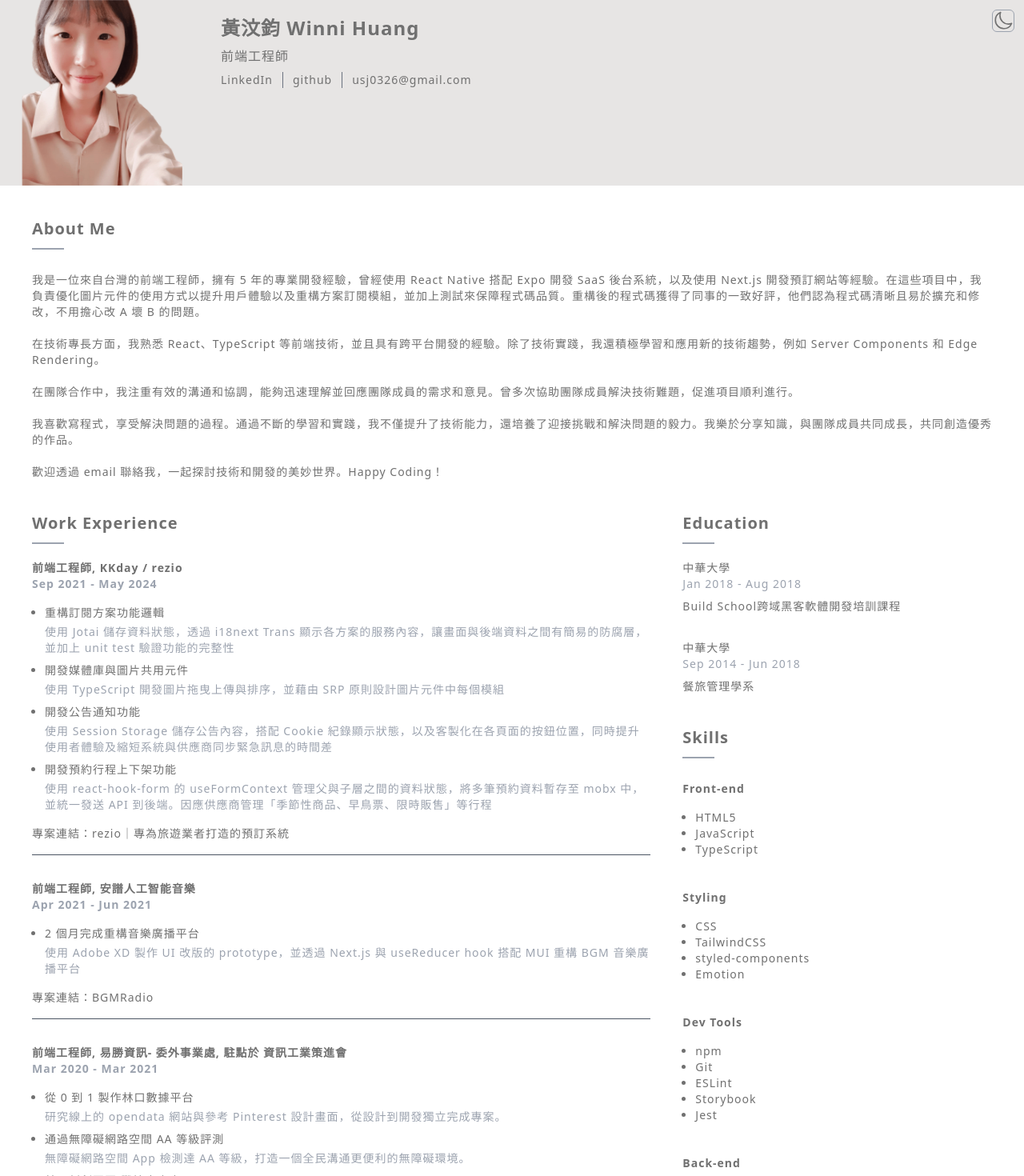
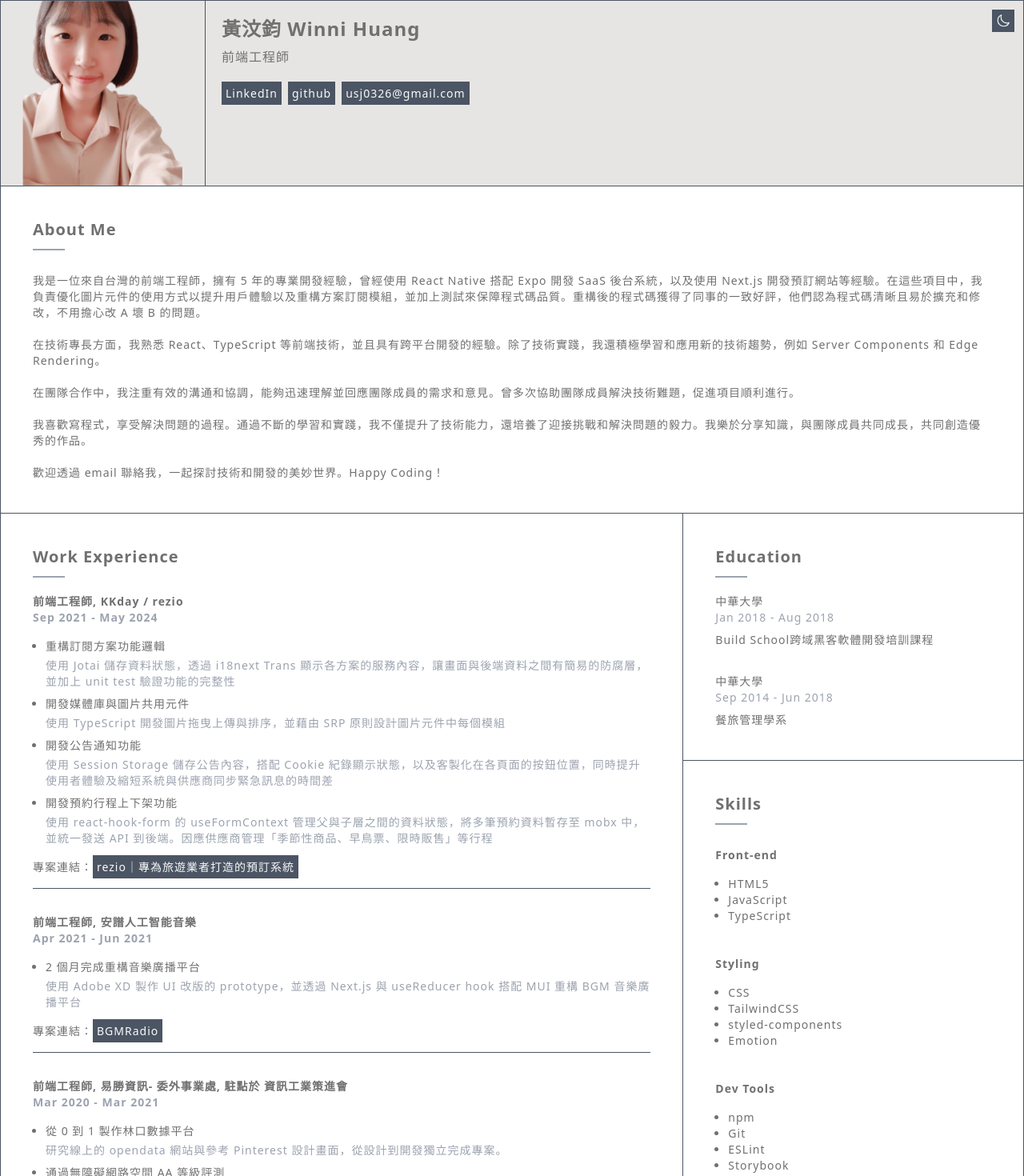
Before and after one commit to beiyi1996/resume, a React (Create React App) app: page / in a window 1280 px wide. Shown: the top 1470 px of the page at 80% size. Built offline with nearby package versions, Linux system fonts and the light colour scheme.

Commit message:
feat: add border on layout

```diff
--- a/src/components/about.jsx
+++ b/src/components/about.jsx
@@ -3,9 +3,9 @@ import { Title } from "./contents";
 
 export default function AboutMe() {
   return (
-    <div>
+    <div className="border-t-none border-b-none p-10 border-custom">
       <Title content="About Me" />
-      <p className="pt-10 text-left dark:text-stone-50">
+      <p className="pt-10 text-left">
         我是一位來自台灣的前端工程師，擁有 5 年的專業開發經驗，曾經使用 React
         Native 搭配 Expo 開發 SaaS 後台系統，以及使用 Next.js
         開發預訂網站等經驗。在這些項目中，我負責優化圖片元件的使用方式以提升用戶體驗以及重構方案訂閱模組，並加上測試來保障程式碼品質。重構後的程式碼獲得了同事的一致好評，他們認為程式碼清晰且易於擴充和修改，不用擔心改
--- a/src/components/banner.jsx
+++ b/src/components/banner.jsx
@@ -17,30 +17,27 @@ const info = [
 ];
 
 const Link = ({ href, content }) => (
-  <a
-    href={href}
-    className="text-xs hover:bg-gray-600 hover:text-gray-50 dark:text-stone-300 hover:dark:bg-stone-50 hover:dark:text-zinc-600"
-  >
+  <a href={href} className="text-xs btn-custom">
     {content}
   </a>
 );
 
 export default function Banner() {
   return (
-    <section className="flex flex-col sm:flex-row">
-      <div className="flex justify-center bg-stone-200 text-left sm:flex-[20%] sm:flex-grow-0 dark:bg-zinc-700">
+    <section className="banner-section sm:flex-row">
+      <div className="sm:border-r-none flex justify-center border-custom sm:flex-[20%] sm:flex-grow-0">
         <img className="w-4/6 sm:w-full" src={Winni} alt="Winni Huang" />
       </div>
-      <div className="flex-1 flex-col items-start justify-start bg-stone-200 p-5 dark:bg-zinc-700">
+      <div className="border-t-none flex flex-1 flex-col items-start justify-start p-5 border-custom sm:border-t">
         <h1 className="text-2xl font-bold dark:text-orange-400">
           黃汶鈞 Winni Huang
         </h1>
         <h3 className="mt-2 text-lg dark:text-stone-300">前端工程師</h3>
-        <div className="mt-2 flex flex-col sm:flex-row">
+        <div className="mt-3 flex flex-col sm:flex-row">
           {info.map(({ href, content }, index, array) => (
             <div
               key={href}
-              className={`${index < array.length - 1 ? "mr-3 pr-3 sm:border-r sm:border-gray-500" : ""}`}
+              className={`mt-3 ${index < array.length - 1 ? "sm:mr-2" : ""}`}
             >
               <Link href={href} content={content} />
             </div>
--- a/src/components/contents.jsx
+++ b/src/components/contents.jsx
@@ -15,13 +15,13 @@ export const Title = ({ content }) => (
 
 export default function Contents() {
   return (
-    <section className="p-10">
+    <section>
       <AboutMe />
-      <div className="mt-10 flex flex-col sm:flex-row">
-        <div className="flex-[2] sm:mr-10">
+      <div className="flex flex-col sm:flex-row">
+        <div className="flex-[2]">
           <Experience />
         </div>
-        <div className="flex-1">
+        <div className="flex flex-1 flex-col">
           <Education />
           <Skills />
         </div>
--- a/src/components/education.jsx
+++ b/src/components/education.jsx
@@ -16,13 +16,13 @@ const schoolingRecords = [
 
 export default function Education() {
   return (
-    <div className="mt-10 sm:mt-0">
+    <div className="border-t-none p-10 border-custom sm:m-0 sm:border-t">
       <Title content="Education" />
       {schoolingRecords.map(({ name, period, major }) => (
         <div className="pt-8 text-left" key={`${name}_${major}`}>
           <p className="dark:text-orange-400">{name}</p>
           <p className="mb-2 text-gray-400">{period}</p>
-          <p className="dark:text-stone-50">{major}</p>
+          <p>{major}</p>
         </div>
       ))}
     </div>
--- a/src/components/experience.jsx
+++ b/src/components/experience.jsx
@@ -107,7 +107,7 @@ const workExperiences = [
 
 export default function Experience() {
   return (
-    <div>
+    <div className="sm:border-r-none p-10 border-custom">
       <Title content="Work Experience" />
       {workExperiences.map(
         (
@@ -125,7 +125,7 @@ export default function Experience() {
               </div>
               <ul className="list-disc pl-4 pt-4">
                 {duty.map(({ title, description }) => (
-                  <li key={title} className="mb-2 dark:text-stone-50">
+                  <li key={title} className="mb-2">
                     {title}
                     <p className="mt-1 text-gray-400 dark:text-stone-300">
                       {description}
@@ -135,10 +135,7 @@ export default function Experience() {
               </ul>
               <p className="mt-4 dark:text-stone-300">
                 專案連結：
-                <a
-                  href={project?.link}
-                  className="hover:bg-gray-600 hover:text-gray-50 hover:dark:bg-stone-50 hover:dark:text-zinc-600"
-                >
+                <a href={project?.link} className="btn-custom">
                   {project?.title}
                 </a>
               </p>
--- a/src/components/skills.jsx
+++ b/src/components/skills.jsx
@@ -26,15 +26,15 @@ const mySkills = [
 
 export default function Skills() {
   return (
-    <div className="mt-10">
+    <div className="border-t-none flex-1 p-10 border-custom">
       <Title content="Skills" />
       <div className="flex flex-col">
         {mySkills.map(({ category, panel }, index) => (
-          <div key={index} className="mt-10 flex-1 flex-col text-left">
+          <div key={index} className="mt-10 flex flex-1 flex-col text-left">
             <p className="font-bold dark:text-orange-400">{category}</p>
             <ul className="pl-4 pt-4">
               {panel.map((item) => (
-                <li key={item} className="list-disc dark:text-stone-50">
+                <li key={item} className="list-disc">
                   {item}
                 </li>
               ))}
--- a/src/components/themeMode.jsx
+++ b/src/components/themeMode.jsx
@@ -14,10 +14,10 @@ export default function ThemedMode() {
     <div className="fixed right-3 top-3">
       <button
         aria-label="modeBtn"
-        className="flex h-7 w-7 items-center justify-center rounded-md border border-gray-400 dark:border-stone-50"
+        className="btn-custom flex h-7 w-7 items-center justify-center"
         onClick={handleToggle}
       >
-        {isDark ? <SunIcon className="dark:text-stone-50" /> : <MoonIcon />}
+        {isDark ? <SunIcon /> : <MoonIcon />}
       </button>
     </div>
   );
```
